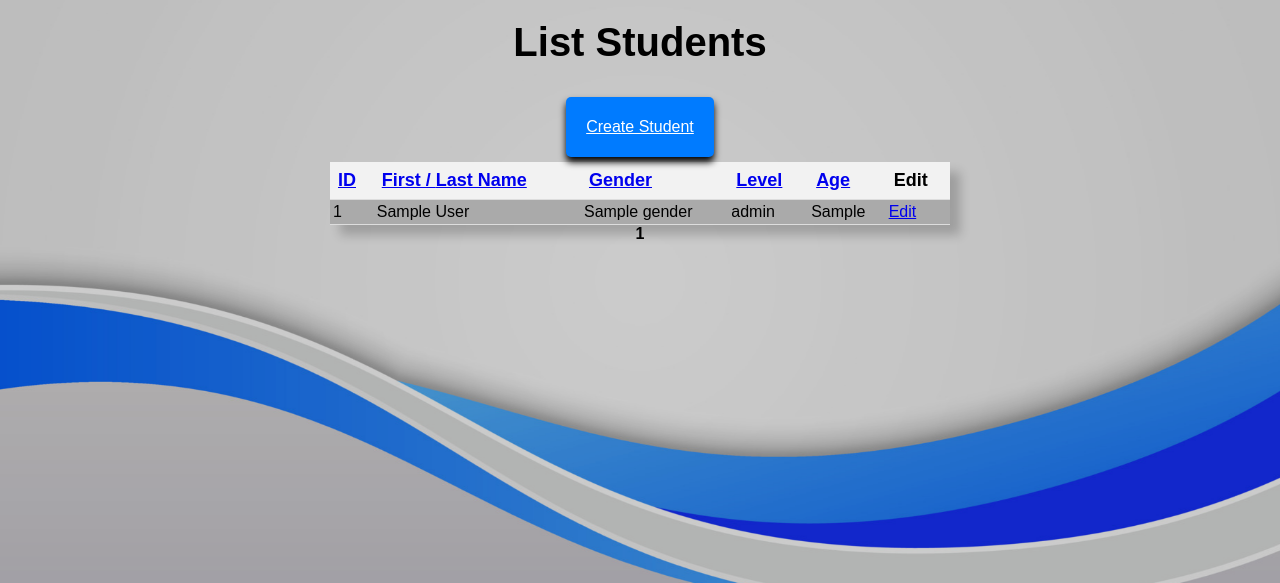
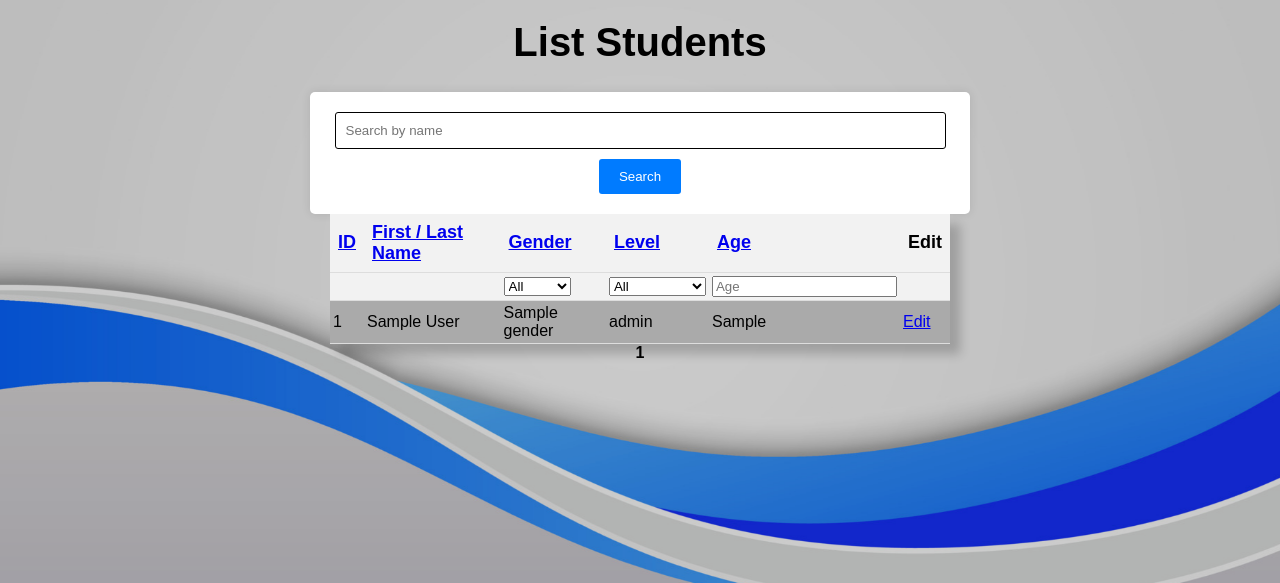
Before and after one commit to taholmes160/school4, a Flask app: page /students/students in a window 1280 px wide. Shown: the part 120-703 px from the top of the page. Run offline with Flask 3, Linux system fonts and the light colour scheme; tables that the repository leaves empty hold one stand-in row (values such as "Sample post"); some libraries are stand-ins or nearby versions.

Commit message:
Refactor student list view and add search and filter functionality
- Refactored the student list view template to improve readability and maintainability.
- Added a search form to allow users to search for students by name.
- Added filter options for gender, level, and age to allow users to filter the list of students.
- Updated the pagination links to include the search query and filter options when navigating to previous or next pages.

```diff
--- a/app/templates/students/list_students.html
+++ b/app/templates/students/list_students.html
@@ -3,7 +3,12 @@
 {% block content %}
 
 <h1>List Students</h1>
-<a href="{{ url_for('students.create_student') }}" class="small-button">Create Student</a>
+
+<form action="{{ url_for('students.list_students') }}" method="GET">
+  <input type="text" name="search_query" placeholder="Search by name">
+  <input type="submit" value="Search">
+</form>
+
 <table>
   <thead>
     <tr>
@@ -13,42 +18,73 @@
       <th><a href="{{ url_for('students.list_students', sort='level.level_name') }}">Level</a></th>
       <th><a href="{{ url_for('students.list_students', sort='student_age') }}">Age</a></th>
       <th>Edit</th>
-          <!-- ... other fields ... -->
+    </tr>
+    <tr>
+      <td></td>
+      <td></td>
+      <td>
+        <select name="gender_filter">
+          <option value="">All</option>
+          <option value="Male">Male</option>
+          <option value="Female">Female</option>
+        </select>
+      </td>
+      <td>
+        <select name="level_filter">
+          <option value="">All</option>
+          <option value="Beginner">Beginner</option>
+          <option value="Intermediate">Intermediate</option>
+          <option value="Advanced">Advanced</option>
+        </select>
+      </td>
+      <td>
+        <input type="number" name="age_filter" placeholder="Age">
+      </td>
+      <td></td>
     </tr>
   </thead>
   <tbody>
     {% for student in students.items %}
+      {% if search_query and (search_query.lower() in student.student_fname.lower() or search_query.lower() in student.student_lname.lower()) %}
         <tr>
           <td>{{ student.student_id }}</td>
           <td>{{ student.student_fname }} {{ student.student_lname }}</td>
           <td>{{ student.gender.gender_name }}</td>
           <td>{{ student.level.level_name }}</td>
           <td>{{ student.student_age }}</td>
-      <td><a href="{{ url_for('students.edit_student', student_id=student.student_id) }}" >Edit</a></td>
-
+          <td><a href="{{ url_for('students.edit_student', student_id=student.student_id) }}">Edit</a></td>
         </tr>
+      {% elif not search_query and (not gender_filter or student.gender.gender_name == gender_filter) and (not level_filter or student.level.level_name == level_filter) and (not age_filter or student.student_age == age_filter) %}
+        <tr>
+          <td>{{ student.student_id }}</td>
+          <td>{{ student.student_fname }} {{ student.student_lname }}</td>
+          <td>{{ student.gender.gender_name }}</td>
+          <td>{{ student.level.level_name }}</td>
+          <td>{{ student.student_age }}</td>
+          <td><a href="{{ url_for('students.edit_student', student_id=student.student_id) }}">Edit</a></td>
+        </tr>
+      {% endif %}
     {% endfor %}
   </tbody>
 </table>
 
-<!-- Add pagination links -->
 <div class="pagination">
   {% if students.has_prev %}
-    <a href="{{ url_for('students.list_students', page=students.prev_num, search=search_query, sort=sort_by) }}">Previous</a>
+    <a href="{{ url_for('students.list_students', page=students.prev_num, search=search_query, sort=sort_by, gender_filter=gender_filter, level_filter=level_filter, age_filter=age_filter) }}">Previous</a>
   {% endif %}
   {% for num in students.iter_pages(left_edge=1, right_edge=1, left_current=1, right_current=2) %}
     {% if num %}
       {% if students.page == num %}
         <strong>{{ num }}</strong>
       {% else %}
-        <a href="{{ url_for('students.list_students', page=num, search=search_query, sort=sort_by) }}">{{ num }}</a>
+        <a href="{{ url_for('students.list_students', page=num, search=search_query, sort=sort_by, gender_filter=gender_filter, level_filter=level_filter, age_filter=age_filter) }}">{{ num }}</a>
       {% endif %}
     {% else %}
       ...
     {% endif %}
   {% endfor %}
   {% if students.has_next %}
-    <a href="{{ url_for('students.list_students', page=students.next_num, search=search_query, sort=sort_by) }}">Next</a>
+    <a href="{{ url_for('students.list_students', page=students.next_num, search=search_query, sort=sort_by, gender_filter=gender_filter, level_filter=level_filter, age_filter=age_filter) }}">Next</a>
   {% endif %}
 </div>
 
```
Lines whose indentation alone changed are shown as unchanged.
